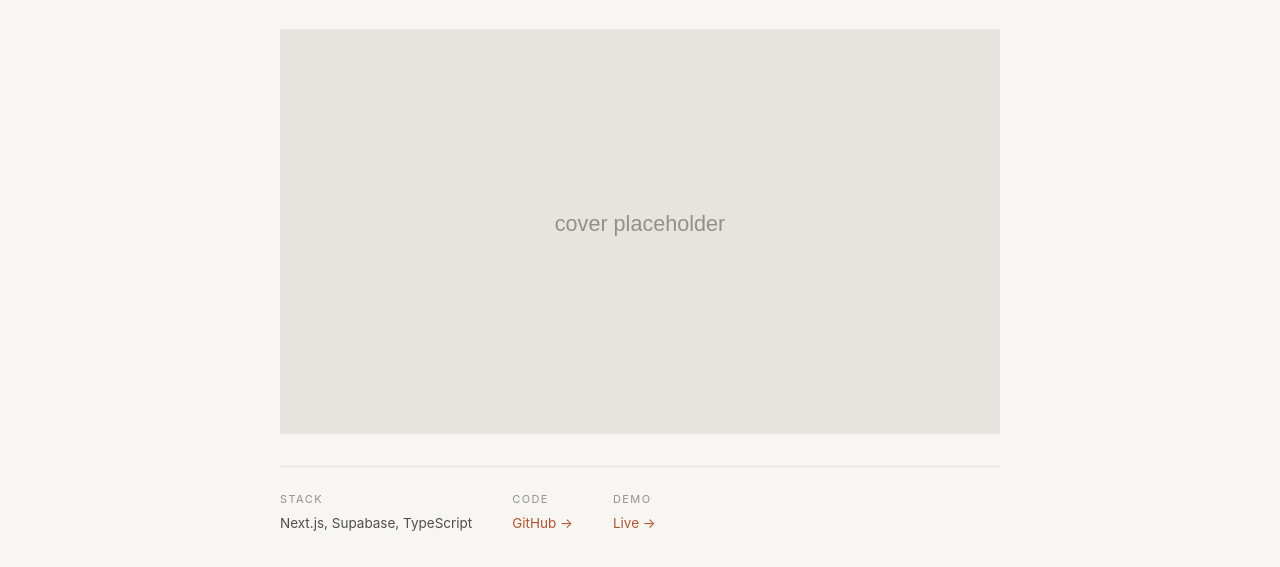
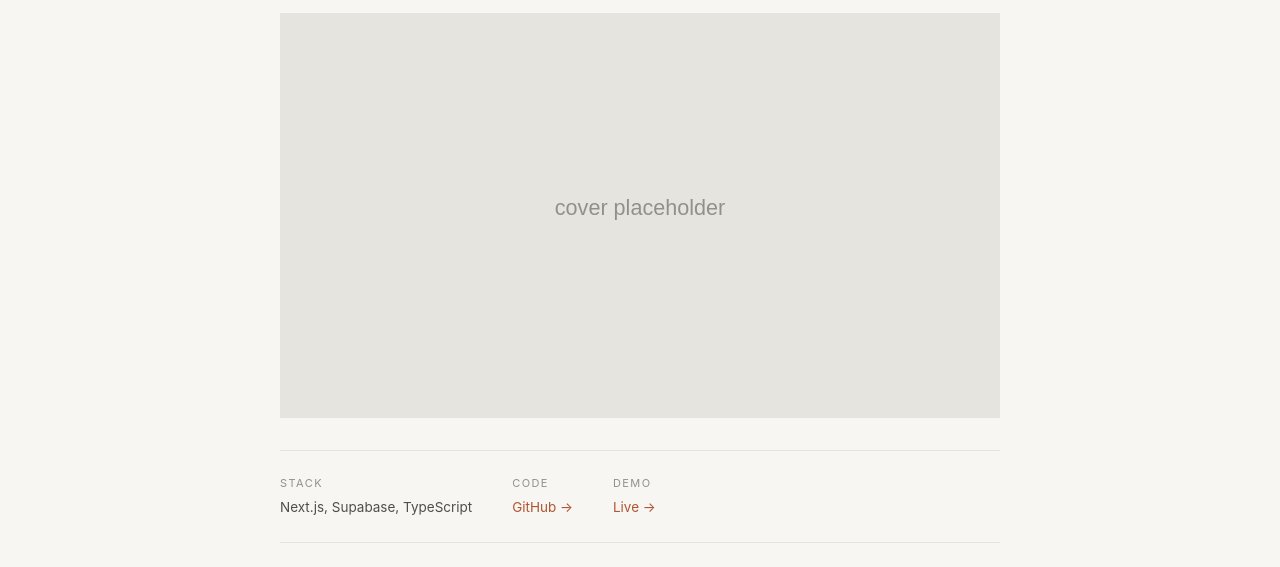
Before and after one commit to RafaelSanchezCordoba/personal-portfolio, an Astro site: page /projects/example-one in a window 1280 px wide. Shown: the part 233-800 px from the top of the page. Built offline with nearby package versions, Linux system fonts and the light colour scheme; Astro itself is replaced by a stand-in of ours; some packages are replaced by stand-ins of ours.

Commit message:
Fix meta row bottom rule bleeding full-width
The line below Stack/Code/Demo was the hero <section>'s own
border-b, which spans the full viewport like every other section
divider on the site. Here that read as a mismatch against the rule
above the same row. Moved both rules onto the meta row's own div so
top and bottom lines share the content-width margin.

```diff
--- a/src/pages/index.astro
+++ b/src/pages/index.astro
@@ -33,8 +33,8 @@ const featured = allProjects
         <h1 class="font-display font-extrabold text-4xl leading-tight max-w-[16ch] mx-auto">
           Hi, I'm Rafael
         </h1>
-        <p class="font-display font-extrabold text-4xl leading-tight max-w-[20ch] mx-auto text-accent">
-          I build and document software
+        <p class="font-display font-extrabold text-2xl leading-tight max-w-[20ch] mx-auto text-accent">
+          I turn messy data into things people actually use
         </p>
         <p class="text-secondary text-[15px] leading-relaxed max-w-[62ch] mx-auto mt-6">
           {profile.summary}
--- a/src/pages/projects/[...slug].astro
+++ b/src/pages/projects/[...slug].astro
@@ -27,8 +27,8 @@ const statusLabel: Record<string, string> = {
   <Nav />
 
   <main class="flex-1">
-    <section class="border-b border-rule">
-      <div class="max-w-3xl mx-auto px-6 py-12">
+    <section>
+      <div class="max-w-3xl mx-auto px-6 py-8">
         <p class="text-xs text-meta">{project.data.date.getFullYear()} · {statusLabel[project.data.status]}</p>
         <h1 class="font-display font-extrabold text-4xl mt-2 max-w-[20ch]">{project.data.title}</h1>
         <p class="text-secondary text-[15px] leading-relaxed text-justify max-w-[56ch] mt-4">{project.data.description}</p>
@@ -41,7 +41,7 @@ const statusLabel: Record<string, string> = {
           sizes="(min-width: 672px) 672px, 100vw"
         />
 
-        <div class="flex flex-wrap gap-x-10 gap-y-4 border-t border-rule mt-8 pt-6 text-[13.5px]">
+        <div class="flex flex-wrap gap-x-10 gap-y-4 border-t border-b border-rule mt-8 py-6 text-[13.5px]">
           <div>
             <p class="text-[11px] tracking-[0.13em] uppercase text-meta">Stack</p>
             <p class="mt-1.5 text-secondary">{project.data.tech.join(', ')}</p>
```
